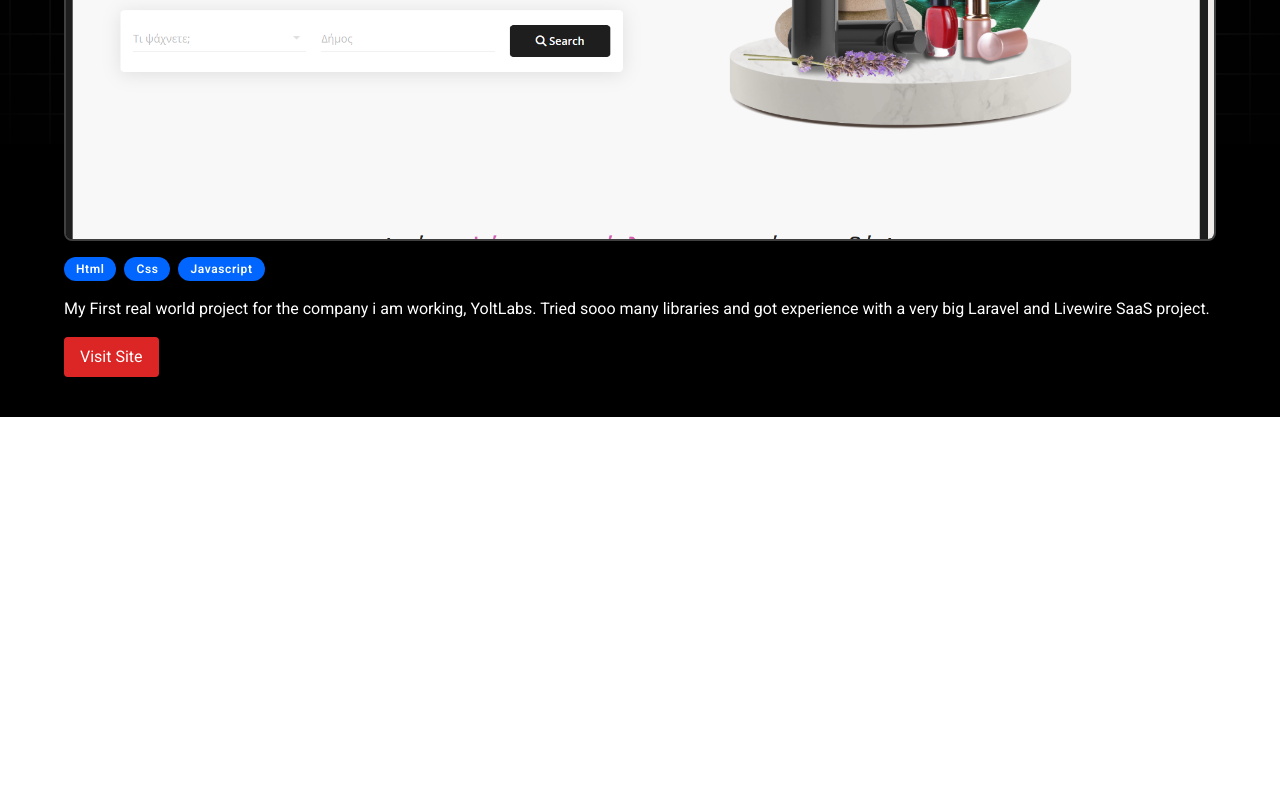
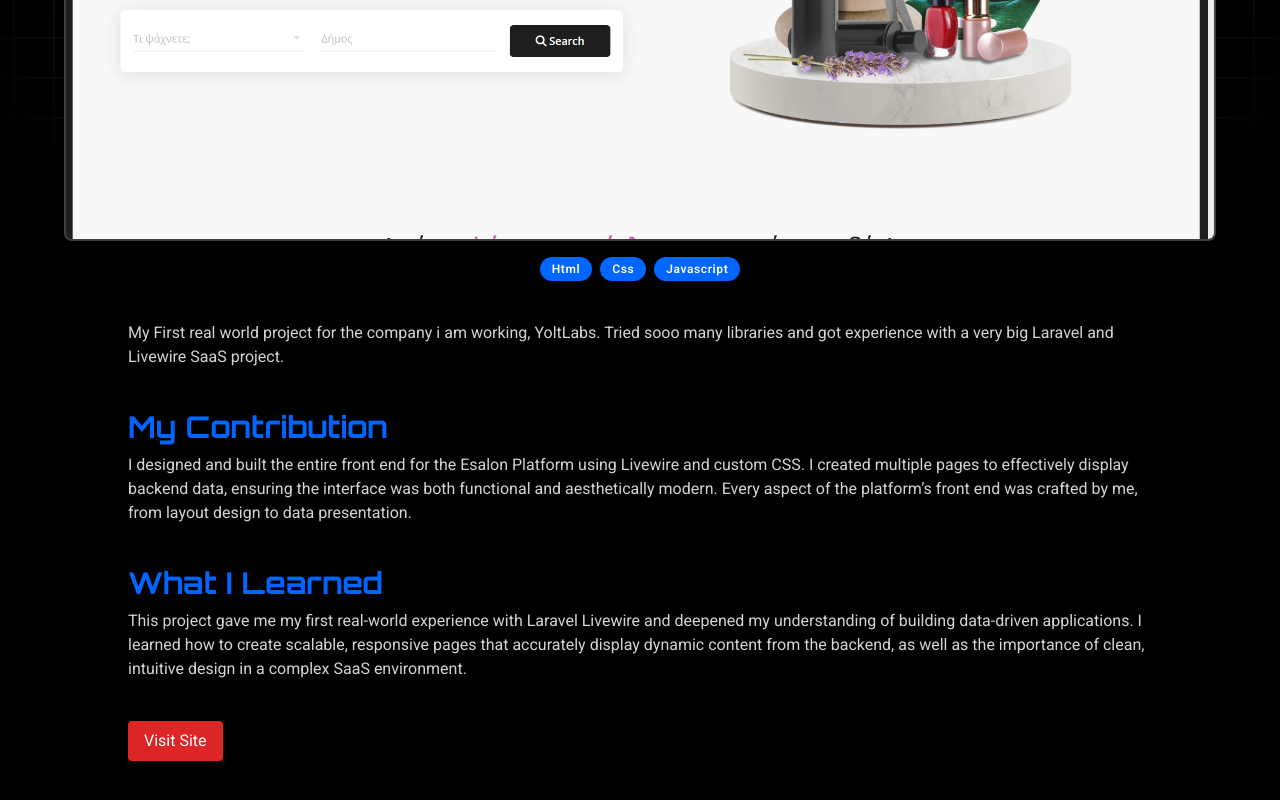
Before and after one commit to Giorgos-K-89/Portfolio, a React (Vite) app: page /project/1 in a window 1280 px wide. Shown: the part 656-1456 px from the top of the page. Before the commit the page ends 1073 px from the top, so only its background shows below. Built offline with nearby package versions, Linux system fonts and the light colour scheme.

Commit message:
added contributuind and what i learned in projects. changed ui a bit

```diff
--- a/src/components/ContactDashboard/ContactForm.jsx
+++ b/src/components/ContactDashboard/ContactForm.jsx
@@ -39,11 +39,11 @@ export default function ContactForm() {
   return (
     <div className="flex justify-center items-center order-2 lg:order-3 2xl:order-2 col-span-1 lg:col-span-2 2xl:col-span-1">
       <div className="bg-black/60 p-5 rounded-lg w-full h-full flex flex-col justify-between">
-        <h2 className="text-center text-4xl xl:text-6xl font-extrabold mb-10">
+        <h2 className="text-center text-neutral-300 text-4xl xl:text-6xl font-extrabold mb-10">
           Houston, We Have a Contact
         </h2>
         <form onSubmit={handleSubmit} className="flex flex-col gap-4">
-          <label className="flex flex-col text-sm">
+          <label className="flex flex-col text-sm text-neutral-300">
             Commander’s Name:
             <input
               required
@@ -55,7 +55,7 @@ export default function ContactForm() {
               className="mt-1 p-2 rounded bg-white text-black"
             />
           </label>
-          <label className="flex flex-col text-sm">
+          <label className="flex flex-col text-sm text-neutral-300">
             Mission Brief:
             <input
               type="text"
@@ -66,7 +66,7 @@ export default function ContactForm() {
               className="mt-1 p-2 rounded bg-white text-black"
             />
           </label>
-          <label className="flex flex-col text-sm">
+          <label className="flex flex-col text-sm text-neutral-300">
             Contact Frequency (Email):
             <input
               required
@@ -78,7 +78,7 @@ export default function ContactForm() {
               className="mt-1 p-2 rounded bg-white text-black"
             />
           </label>
-          <label className="flex flex-col text-sm">
+          <label className="flex flex-col text-sm text-neutral-300">
             Transmission Content:
             <textarea
               required
--- a/src/components/ProjectDetails.jsx
+++ b/src/components/ProjectDetails.jsx
@@ -55,7 +55,8 @@ export default function ProjectDetails() {
             className="w-full rounded-lg mb-4 border-2 border-neutral-700"
           />
         )}
-        <div className="flex flex-wrap gap-2 mb-4">
+        <div className="max-w-screen-lg mx-auto">
+          <div className="flex justify-center flex-wrap gap-2 mb-10">
             {project.stack.map((tech, index) => (
               <p
                 key={index}
@@ -65,7 +66,29 @@ export default function ProjectDetails() {
               </p>
             ))}
           </div>
-        <p className="mb-4">{project.description}</p>
+
+          <p className="mb-10 text-neutral-300">{project.description}</p>
+
+          {/* My Contribution */}
+          {project.contribution && (
+            <div className="mb-10">
+              <h3 className="text-3xl font-semibold text-[var(--primaryBlue)] mb-2">
+                My Contribution
+              </h3>
+              <p className="text-neutral-300">{project.contribution}</p>
+            </div>
+          )}
+
+          {/* What I Learned */}
+          {project.learned && (
+            <div className="mb-10">
+              <h3 className="text-3xl font-semibold text-[var(--primaryBlue)] mb-2">
+                What I Learned
+              </h3>
+              <p className="text-neutral-300">{project.learned}</p>
+            </div>
+          )}
+
           {project.liveUrl && (
             <a
               href={project.liveUrl}
@@ -77,6 +100,7 @@ export default function ProjectDetails() {
             </a>
           )}
         </div>
+      </div>
     </main>
   );
 }
--- a/src/data/projects.js
+++ b/src/data/projects.js
@@ -10,6 +10,10 @@ const projects = [
     description:
       "My First real world project for the company i am working, YoltLabs. Tried sooo many libraries and got experience with a very big Laravel and Livewire SaaS project.",
     overviewUrl: "/esalon-platform",
+    contribution:
+      "I designed and built the entire front end for the Esalon Platform using Livewire and custom CSS. I created multiple pages to effectively display backend data, ensuring the interface was both functional and aesthetically modern. Every aspect of the platform’s front end was crafted by me, from layout design to data presentation.",
+    learned:
+      "This project gave me my first real-world experience with Laravel Livewire and deepened my understanding of building data-driven applications. I learned how to create scalable, responsive pages that accurately display dynamic content from the backend, as well as the importance of clean, intuitive design in a complex SaaS environment.",
     liveUrl: "https://esalon.gr",
   },
   {
@@ -22,6 +26,10 @@ const projects = [
     descriptionTitle: "Admin Panel Reimagined",
     description:
       "Originally built from an admin panel template, I completely overhauled the design using Tailwind CSS and custom JavaScript. This was my first real-world project, where I built the dashboard for the platform's administrators. It was a true startup challenge, full of brain-teasing problem-solving and hands-on learning.",
+    contribution:
+      "Starting from an existing admin panel template, I completely overhauled the Esalon Dashboard with Tailwind CSS and custom JavaScript. I implemented a comprehensive guided tour using Shepherd.js, integrating API calls to track each tenant's progress during the setup process. This dashboard not only serves as the control center for administrators but also showcases my ability to solve complex startup challenges with creative, interactive solutions.",
+    learned:
+      "This project pushed my frontend skills further, especially in building interactive, responsive interfaces. I gained invaluable experience with Shepherd.js to create a smooth, step-by-step tour for admins, learning how to manage API interactions in real time. The challenges I faced with responsiveness and dynamic data handling have made me more proficient in modern JavaScript and UI development.",
     overviewUrl: "/esalon-dashboard",
     liveUrl: "",
   },
@@ -35,6 +43,10 @@ const projects = [
     descriptionTitle: "Simple & Functional",
     description:
       "A straightforward React project featuring a user sign-up and login form. I integrated TheCocktailDB REST API to fetch cocktail recipes and ingredients, resulting in an intuitive and dynamic cheatsheet that makes cocktail exploration fun and accessible.",
+    contribution:
+      "I developed the entire front-end of the Bartender Cheatsheet using React and Tailwind CSS. I implemented user authentication with a sign-up and login form, and integrated TheCocktailDB REST API to dynamically fetch cocktail recipes and ingredients. This resulted in an intuitive, interactive cheatsheet that makes exploring cocktail recipes both fun and accessible.",
+    learned:
+      "This project deepened my understanding of REST API integration within a React application. I learned how to manage asynchronous data fetching, state updates, and error handling in a user authentication flow. Additionally, I honed my skills in responsive UI design with Tailwind CSS and improved my ability to create clean, intuitive interfaces.",
     overviewUrl: "/bartender-cheatsheet",
     liveUrl: "https://giorgos-k-89.github.io/Bartender-Cheatsheet/",
   },
@@ -48,6 +60,10 @@ const projects = [
     descriptionTitle: "Modern Corporate Presence",
     description:
       "A fully handcrafted HTML, CSS, and JavaScript page for the company I work with. I designed and built custom imagery, card layouts, and an engaging side navigation to create a visually appealing and professional online presence.",
+    contribution:
+      "I designed and developed a fully handcrafted HTML, CSS, and JavaScript page, ensuring a polished and professional online presence. I created custom imagery using Canva and Figma, designed unique card layouts, and implemented an engaging side navigation with smooth animations for better user experience.",
+    learned:
+      "While this project was more of a creative challenge than a technical one, it reinforced my ability to build visually appealing interfaces from scratch. I focused on UI/UX design, improving my skills in layout composition, color balance, and interactive navigation. The side navigation, in particular, was an opportunity to experiment with creative animations and smooth transitions.",
     overviewUrl: "/project-four",
     liveUrl: "https://yoltlabs.com/methodology",
   },
@@ -61,6 +77,10 @@ const projects = [
     descriptionTitle: "End-to-End Full-Stack Development",
     description:
       "A largely (mostly) solo project, this full-stack application features a React frontend paired with a Filament dashboard. I handled everything from designing the UI to creating models and migrations, showcasing my ability to deliver a complete product.",
+    contribution:
+      "I was responsible for developing both the frontend and backend of this platform, following requirements provided by my employer based on client needs. On the frontend, I built the UI using React, ensuring a smooth user experience. On the backend, I worked with Laravel and Filament, setting up models, controllers, and migrations to structure the database effectively. This project showcased my ability to execute a full-stack application while aligning with business requirements.",
+    learned:
+      "This project significantly expanded my backend development skills. It was my first hands-on experience with Laravel, where I learned how to create and manage controllers, models, and database migrations. I also gained a better understanding of how backend logic integrates with a React frontend. Laravel's tools and conventions made the learning process smoother, and this experience gave me the confidence to work on more backend-related tasks in the future.",
     overviewUrl: "baumit-platform",
     liveUrl: "",
   },
@@ -74,6 +94,10 @@ const projects = [
     descriptionTitle: "Interactive Social Mapping",
     description:
       "An ongoing presonal project built with React and Supabase as the backend, connected to a PostgreSQL database. It will allow users to log activities, create memories, chat, and connect with friends worldwide using Leaflet for interactive maps. Stay tuned for an innovative, community-driven experience!",
+    contribution:
+      "I worked on the frontend, implementing the UI using React and Tailwind CSS. I also optimized API calls for better performance.",
+    learned:
+      "I improved my skills in managing component state and learned how to implement lazy loading for better performance.",
     overviewUrl: "/project-six",
     liveUrl: "",
   },
--- a/src/sections/Skills.jsx
+++ b/src/sections/Skills.jsx
@@ -39,7 +39,7 @@ export default function Skills() {
           SKILLS
         </h2>
         <div className="relative flex flex-col justify-center gap-8">
-          <h3 className="text-2xl text-center md:text-left sm:text-2xl md:text-4xl underline">
+          <h3 className="text-2xl text-neutral-300 text-center md:text-left sm:text-2xl md:text-4xl underline">
             ZERO Gravity Chamber
           </h3>
 
```
Also changed, not shown: public/grid.png (added). Lines whose indentation alone changed are shown as unchanged.
